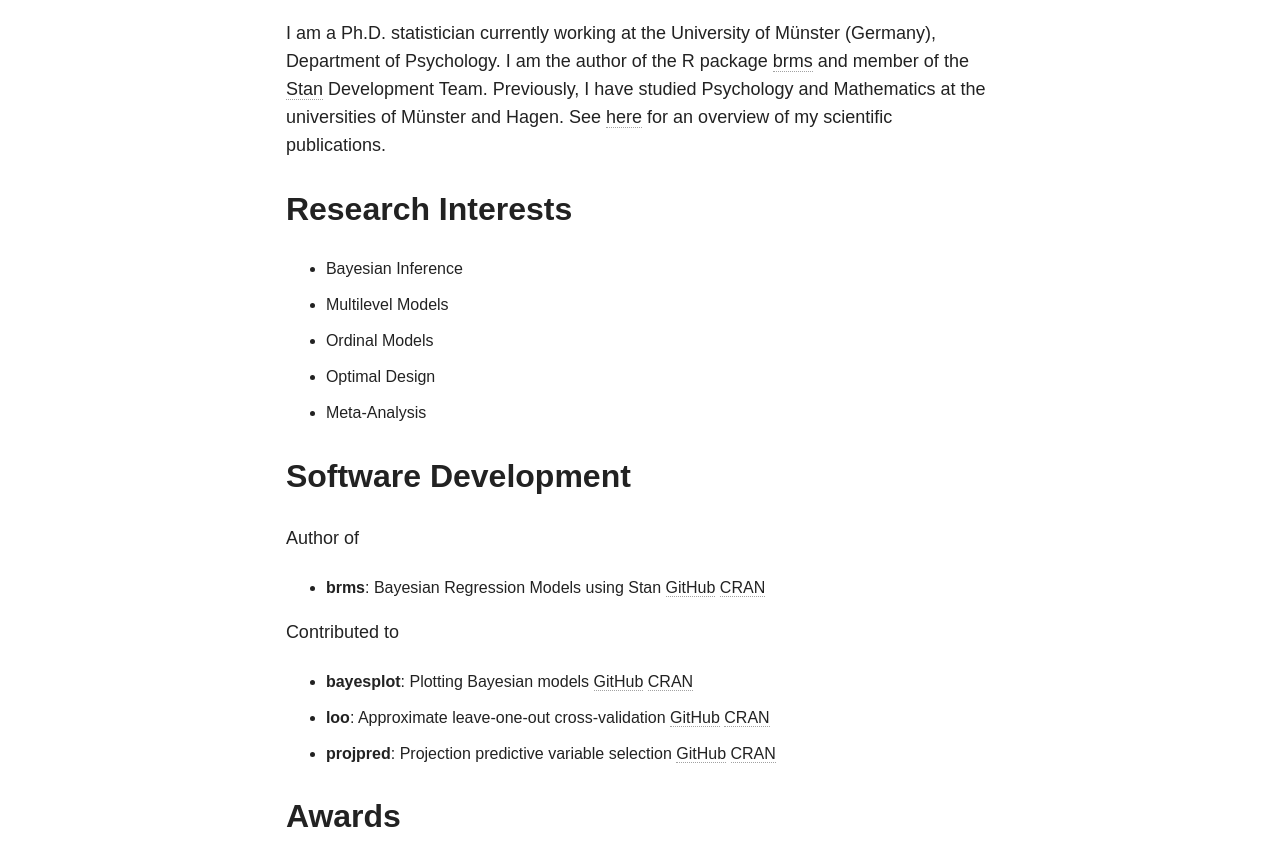
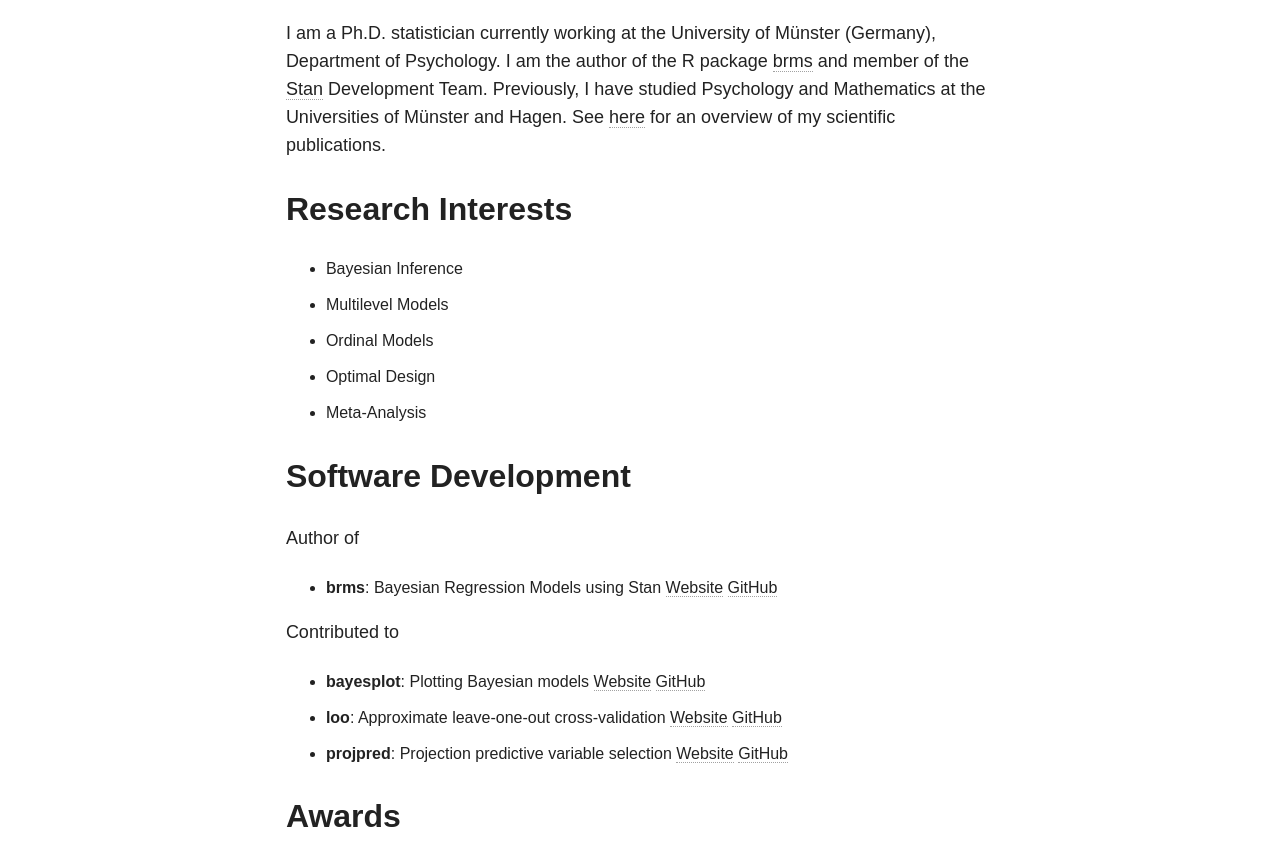
Before and after one commit to paul-buerkner/paul-buerkner.github.io, a Jekyll site: the page built from about/index.md, in a window 1280 px wide and 1400 px high. Shown: the part 553-1397 px from the top of the window. Built offline with Jekyll 4.4.1, drawn with Linux system fonts in a browser that asks for light colours; nearby versions of some CDN libraries.

Commit message:
update package links

```diff
--- a/about/index.md
+++ b/about/index.md
@@ -9,7 +9,12 @@
 #   creditlink: http://wegraphics.net/downloads/free-ultimate-blurred-background-pack/
 ---
 
-I am a Ph.D. statistician currently working at the University of Münster (Germany), Department of Psychology. I am the author of the R package [brms](https://github.com/paul-buerkner/brms) and member of the [Stan](http://mc-stan.org/) Development Team. Previously, I have studied Psychology and Mathematics at the universities of Münster and Hagen. See [here](../publications) for an overview of my scientific publications.
+I am a Ph.D. statistician currently working at the University of Münster
+(Germany), Department of Psychology. I am the author of the R package
+[brms](https://github.com/paul-buerkner/brms) and member of the
+[Stan](http://mc-stan.org/) Development Team. Previously, I have studied
+Psychology and Mathematics at the Universities of Münster and Hagen. See
+[here](../publications) for an overview of my scientific publications.
 
 ## Research Interests
 
@@ -23,13 +28,21 @@
 
 Author of
 
-* **brms**: Bayesian Regression Models using Stan [GitHub](https://github.com/paul-buerkner/brms) [CRAN](https://CRAN.R-project.org/package=brms)
+* **brms**: Bayesian Regression Models using Stan
+[Website](https://paul-buerkner.github.io/brms)
+[GitHub](https://github.com/paul-buerkner/brms)
 
 Contributed to
 
-* **bayesplot**: Plotting Bayesian models [GitHub](https://github.com/stan-dev/bayesplot) [CRAN](https://cran.r-project.org/web/packages/bayesplot/)
-* **loo**: Approximate leave-one-out cross-validation [GitHub](https://github.com/stan-dev/loo) [CRAN](https://cran.r-project.org/web/packages/loo/)
-* **projpred**: Projection predictive variable selection [GitHub](https://github.com/stan-dev/projpred) [CRAN](https://cran.r-project.org/web/packages/projpred/)
+* **bayesplot**: Plotting Bayesian models
+[Website](http://mc-stan.org/bayesplot)
+[GitHub](https://github.com/stan-dev/bayesplot)
+* **loo**: Approximate leave-one-out cross-validation
+[Website](http://mc-stan.org/loo)
+[GitHub](https://github.com/stan-dev/loo)
+* **projpred**: Projection predictive variable selection
+[Website](https://mc-stan.org/projpred)
+[GitHub](https://github.com/stan-dev/projpred)
 
 ## Awards
 
```
